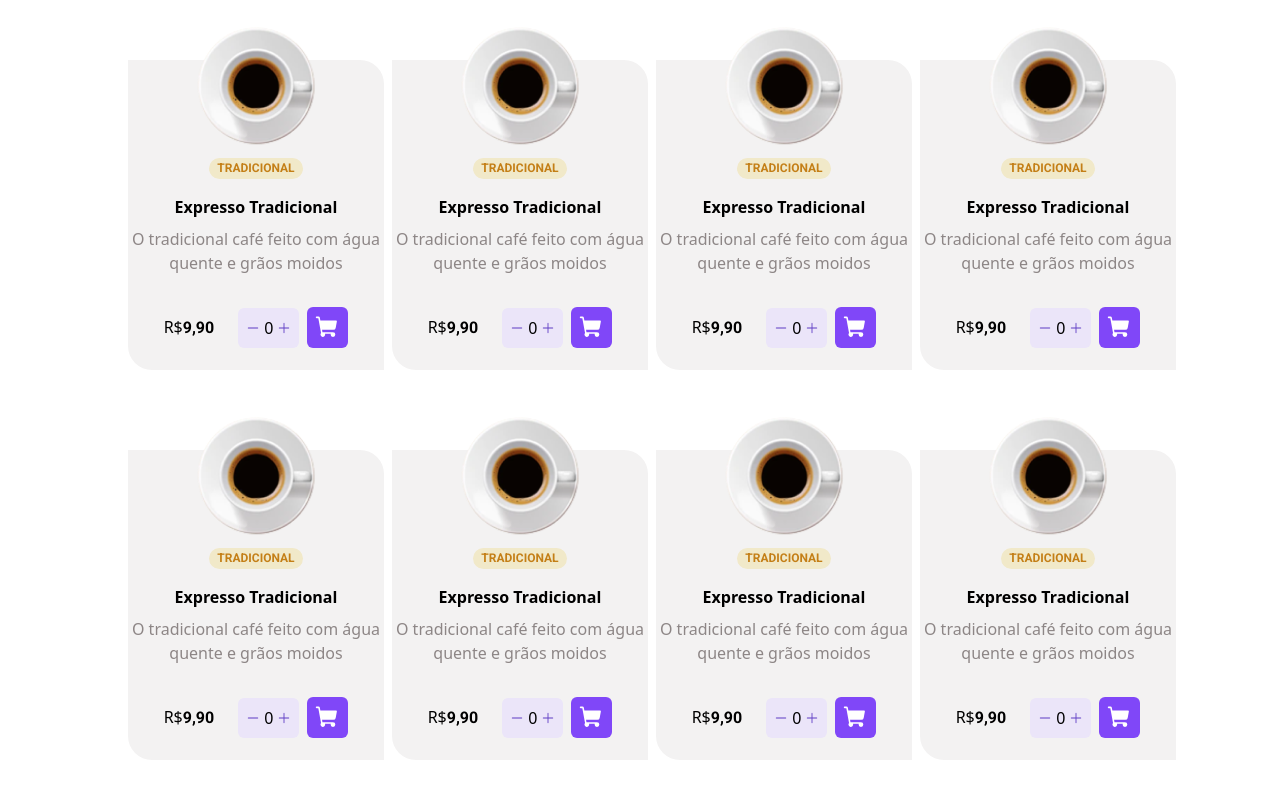
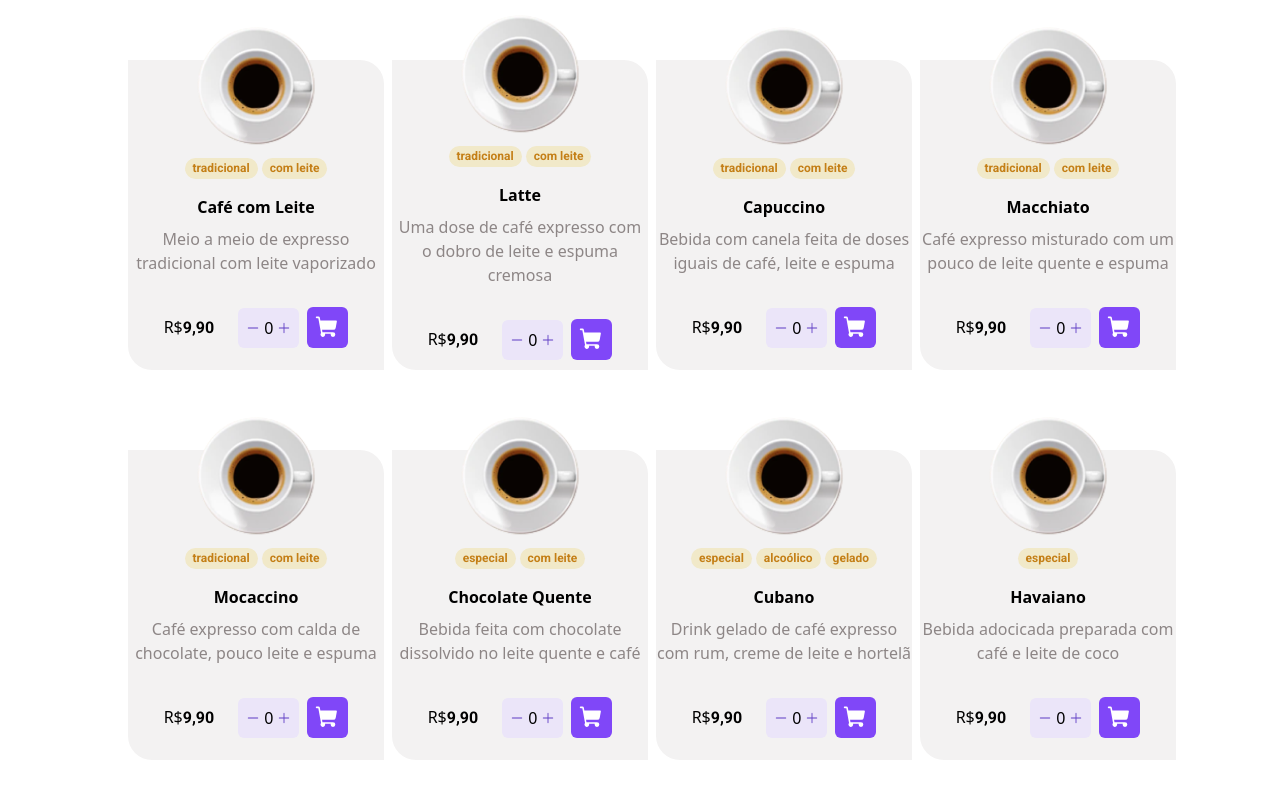
Before and after one commit to mateussk83/Coffe-Delivery, a React (Vite) app: page / in a window 1280 px wide. Shown: the part 1100-1900 px from the top of the page. Built offline with nearby package versions, Linux system fonts and the light colour scheme; a web font is replaced by a local one.

Commit message:
insert caracters in cards

```diff
--- a/src/components/Card.tsx
+++ b/src/components/Card.tsx
@@ -7,10 +7,11 @@ interface CardProps {
  img: string;
  title: string;
  price: string;
+ caracters:string[] ;
 }
-export function Card({ description, img, title, price }:CardProps) {
+export function Card({ description, img, title, price, caracters }:CardProps) {
 
- const [countProduct, setCountProduct ] = useState(0)
+const [countProduct, setCountProduct ] = useState(0)
 
 function AppendCountProduct() {
  setCountProduct(countProduct + 1)
@@ -21,11 +22,20 @@ function RemoveCountProduct() {
  }
 }
 
+function registerCart() {
+
+}
  return (
   <div className="flex flex-col text-center justify-center items-center w-[256px] h-[310px] bg-gray-200 border-none rounded-tr-3xl rounded-bl-3xl">
    <img src={cafeTradicional} alt="" className="max-w-[120px] mt-[-1.5rem]"/>
-   <div className="mt-3 font-bold text-xs bg-yellow-300 py-1 px-2 border-none rounded-full text-yellow-700">
-   <span>TRADICIONAL</span>
+   <div className="flex gap-1">
+   {caracters.map(caracter => {
+    return (
+     <div className="mt-3 font-bold text-xs bg-yellow-300 py-1 px-2 border-none rounded-full text-yellow-700 ">
+      <span>{caracter}</span>
+     </div>
+    )
+   })}
    </div>
    <strong className="pt-4">{title}</strong>
    <span className="pt-2 text-gray-600">{description}</span>
--- a/src/pages/Home.tsx
+++ b/src/pages/Home.tsx
@@ -6,81 +6,95 @@ import homeCoffe from "../assets/homeCoffe.png"
 
 const Coffes = [{
   title: 'Expresso Tradicional',
+  caracter: ['tradicional'],
   description: 'O tradicional café feito com água quente e grãos moidos',
   price: '9,90',
   img: "../assets/cafeTradicional.png"
 },
 {
-  title: 'Expresso Tradicional',
-  description: 'O tradicional café feito com água quente e grãos moidos',
+  title: 'Expresso Americano',
+  caracter: ['tradicional'],
+  description: 'Expresso diluído, menos intenso que o tradicional',
   price: '9,90',
   img: "../assets/cafeTradicional.png"
 },
 {
-  title: 'Expresso Tradicional',
-  description: 'O tradicional café feito com água quente e grãos moidos',
+  title: 'Expresso Cremoso',
+  caracter: ['tradicional'],
+  description: 'Café expresso tradicional com espuma cremosa',
   price: '9,90',
   img: "../assets/cafeTradicional.png"
 },
 {
-  title: 'Expresso Tradicional',
-  description: 'O tradicional café feito com água quente e grãos moidos',
+  title: 'Expresso Gelado',
+  caracter: ['tradicional', 'gelado'],
+  description: 'Bebida preparada com café expresso e cubos de gelo',
   price: '9,90',
   img: "../assets/cafeTradicional.png"
 },
 {
-  title: 'Expresso Tradicional',
-  description: 'O tradicional café feito com água quente e grãos moidos',
+  title: 'Café com Leite',
+  caracter: ['tradicional', 'com leite'],
+  description: 'Meio a meio de expresso tradicional com leite vaporizado',
   price: '9,90',
   img: "../assets/cafeTradicional.png"
 },
 {
-  title: 'Expresso Tradicional',
-  description: 'O tradicional café feito com água quente e grãos moidos',
+  title: 'Latte',
+  caracter: ['tradicional', 'com leite'],
+  description: 'Uma dose de café expresso com o dobro de leite e espuma cremosa',
   price: '9,90',
   img: "../assets/cafeTradicional.png"
 },{
-  title: 'Expresso Tradicional',
-  description: 'O tradicional café feito com água quente e grãos moidos',
+  title: 'Capuccino',
+  caracter: ['tradicional', 'com leite'],
+  description: 'Bebida com canela feita de doses iguais de café, leite e espuma',
   price: '9,90',
   img: "../assets/cafeTradicional.png"
 },{
-  title: 'Expresso Tradicional',
-  description: 'O tradicional café feito com água quente e grãos moidos',
+  title: 'Macchiato',
+  caracter: ['tradicional', 'com leite'],
+  description: 'Café expresso misturado com um pouco de leite quente e espuma',
+  price: '9,90',
+  img: "../assets/cafeTradicional.png"
+},
+{
+  title: 'Mocaccino',
+  caracter: ['tradicional', 'com leite'],
+  description: 'Café expresso com calda de chocolate, pouco leite e espuma',
   price: '9,90',
   img: "../assets/cafeTradicional.png"
 },{
-  title: 'Expresso Tradicional',
-  description: 'O tradicional café feito com água quente e grãos moidos',
+  title: 'Chocolate Quente',
+  caracter: ['especial', 'com leite'],
+  description: 'Bebida feita com chocolate dissolvido no leite quente e café',
   price: '9,90',
   img: "../assets/cafeTradicional.png"
 },{
-  title: 'Expresso Tradicional',
-  description: 'O tradicional café feito com água quente e grãos moidos',
+  title: 'Cubano',
+  caracter: ['especial', 'alcoólico', 'gelado'],
+  description: 'Drink gelado de café expresso com rum, creme de leite e hortelã',
   price: '9,90',
   img: "../assets/cafeTradicional.png"
 },{
-  title: 'Expresso Tradicional',
-  description: 'O tradicional café feito com água quente e grãos moidos',
+  title: 'Havaiano',
+  caracter: ['especial'],
+  description: 'Bebida adocicada preparada com café e leite de coco',
   price: '9,90',
   img: "../assets/cafeTradicional.png"
 },{
-  title: 'Expresso Tradicional',
-  description: 'O tradicional café feito com água quente e grãos moidos',
+  title: 'Árabe',
+  caracter: ['especial'],
+  description: 'Bebida preparada com grãos de café árabe e especiarias',
   price: '9,90',
   img: "../assets/cafeTradicional.png"
 },{
-  title: 'Expresso Tradicional',
-  description: 'O tradicional café feito com água quente e grãos moidos',
+  title: 'Irlandês',
+  caracter: ['especial', 'alcoólico'],
+  description: 'Bebida a base de café, uísque irlandês, açúcar e chantilly',
   price: '9,90',
   img: "../assets/cafeTradicional.png"
-},{
-  title: 'Expresso Tradicional',
-  description: 'O tradicional café feito com água quente e grãos moidos',
-  price: '9,90',
-  img: "../assets/cafeTradicional.png"
-},
-
+}
 ]
 export function Home() {
  return (
@@ -145,7 +159,7 @@ export function Home() {
    <div className="pt-12 grid grid-cols-4 gap-8 gap-y-20 content-center ">
   {Coffes.map(coffeNow => {
     return (
-      <Card description={coffeNow.description} img={coffeNow.img} price={coffeNow.price} title={coffeNow.title}/>
+      <Card description={coffeNow.description} img={coffeNow.img} price={coffeNow.price} title={coffeNow.title} caracters={coffeNow.caracter}/>
     )
   })}
   </div>
```
